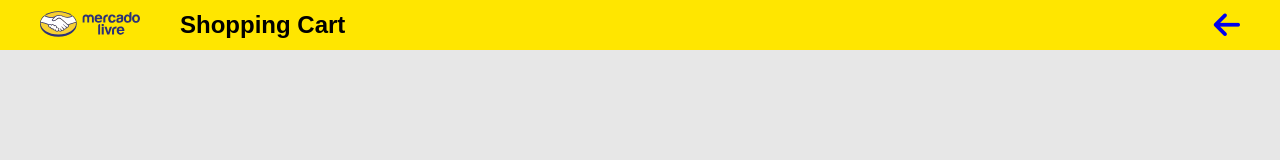
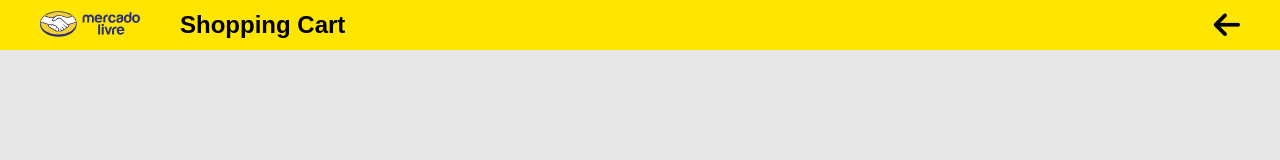
Before and after one commit to CezarMontenegro/web-store, a React (Vite) app: page /shoppingCart in a window 1280 px wide. Shown: the top 160 px of the page. Built offline with nearby package versions, Linux system fonts and the light colour scheme.

Commit message:
the back arrow in the shopping cart header was fixed

```diff
--- a/src/pages/shoppingCart/ShoppingCart.tsx
+++ b/src/pages/shoppingCart/ShoppingCart.tsx
@@ -1,4 +1,4 @@
-import { Link } from 'react-router-dom';
+import { Link, useNavigate } from 'react-router-dom';
 
 import { useContext } from 'react';
 
@@ -11,10 +11,17 @@ function ShoppingCart() {
   const { setWasFirstSearchMade, setProductsList } = useContext(APIContext);
   const { cartProductList } = useContext(CartContext);
 
+  const navigate = useNavigate();
+
   function handleLogo() {
     setWasFirstSearchMade(false);
     setProductsList([]);
   }
+
+  function handleBackArrow() {
+    navigate(-1);
+  }
+
 
   return (
     <Container>
@@ -24,7 +31,7 @@ function ShoppingCart() {
           <h4>Shopping Cart</h4>
         </div>
         <div className='nav'>
-          <Link to="/"><i className="fa-solid fa-arrow-left"></i></Link>
+          <div onClick={handleBackArrow}><i className="fa-solid fa-arrow-left"></i></div>
         </div>
       </header>
       <main>
```
